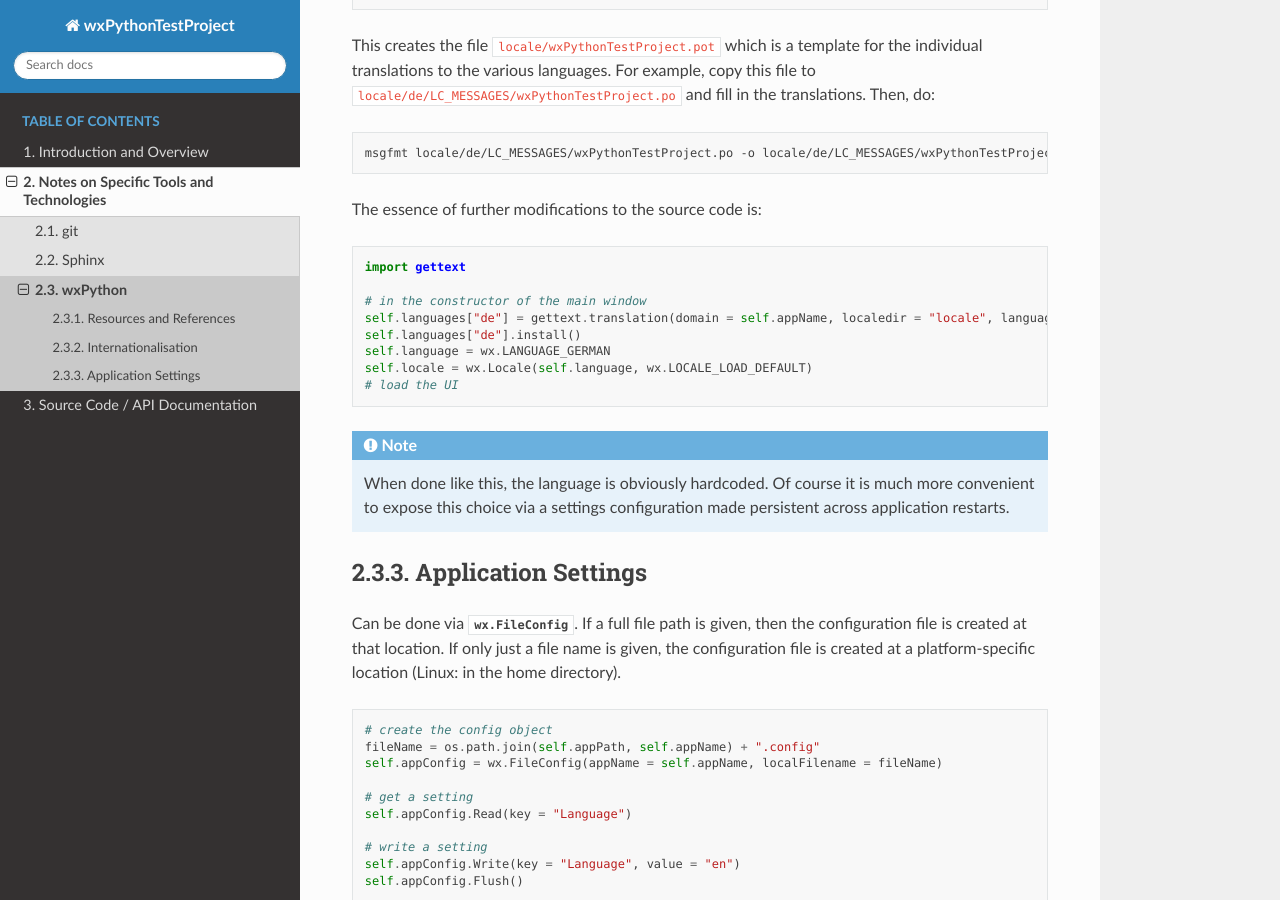
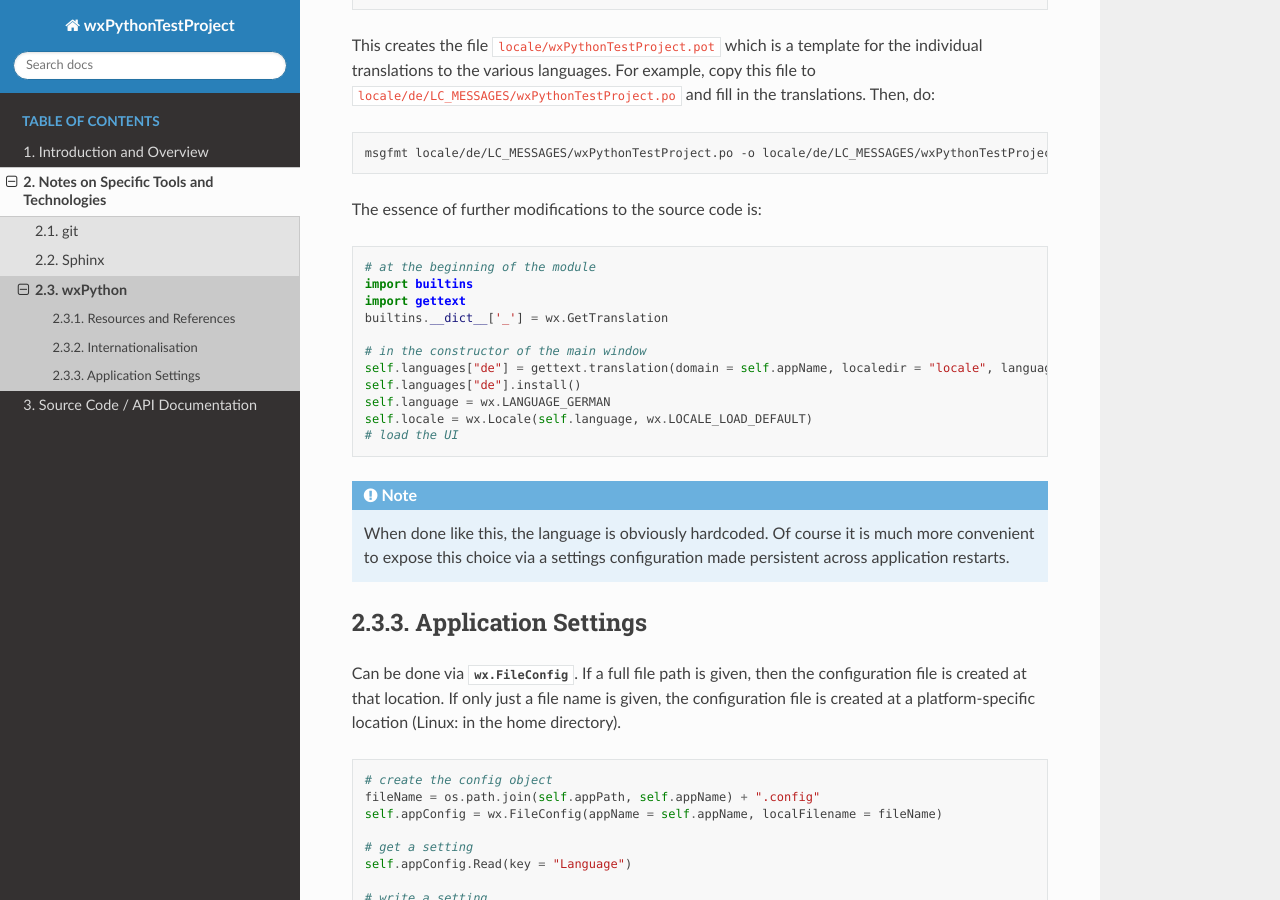
Before and after one commit to dmrauch/wxPythonTestProject, a Sphinx documentation site: the page built from doc/source/wxPython.rst, in a window 1280 px wide and 900 px high, scrolled down 1332 px. Built offline with Sphinx 7.4.7 and the Read the Docs theme 2.0.0, drawn with Linux system fonts in a browser that asks for light colours.

Commit message:
Bugfix: Add back builtins import and macro '_' declaration for internationalisation
After previously removing these two lines, the program continued to work for some while, but started crashing at a later point (during startup after changing the UI language). Not sure why there was a delay.

Fixes broken commits d87dff1 and 311aa81.

```diff
--- a/doc/source/wxPython.rst
+++ b/doc/source/wxPython.rst
@@ -54,7 +54,10 @@ The essence of further modifications to the source code is:
 
 .. code:: python
 
+  # at the beginning of the module
+  import builtins
   import gettext
+  builtins.__dict__['_'] = wx.GetTranslation
 
   # in the constructor of the main window
   self.languages["de"] = gettext.translation(domain = self.appName, localedir = "locale", languages = ["de"])
--- a/wxPythonTestProject.py
+++ b/wxPythonTestProject.py
@@ -5,6 +5,7 @@ Nonsensical Python GUI project using wxPython
 This is just to educate myself, nothing here has any real sense.
 """
 
+import builtins
 from datetime import date
 from datetime import datetime
 import gettext
@@ -14,6 +15,9 @@ import os
 import urllib.request
 import wx
 import wxMatPlotLib
+
+
+builtins.__dict__['_'] = wx.GetTranslation
 
 
 class MainWindow(wx.Frame):
```
